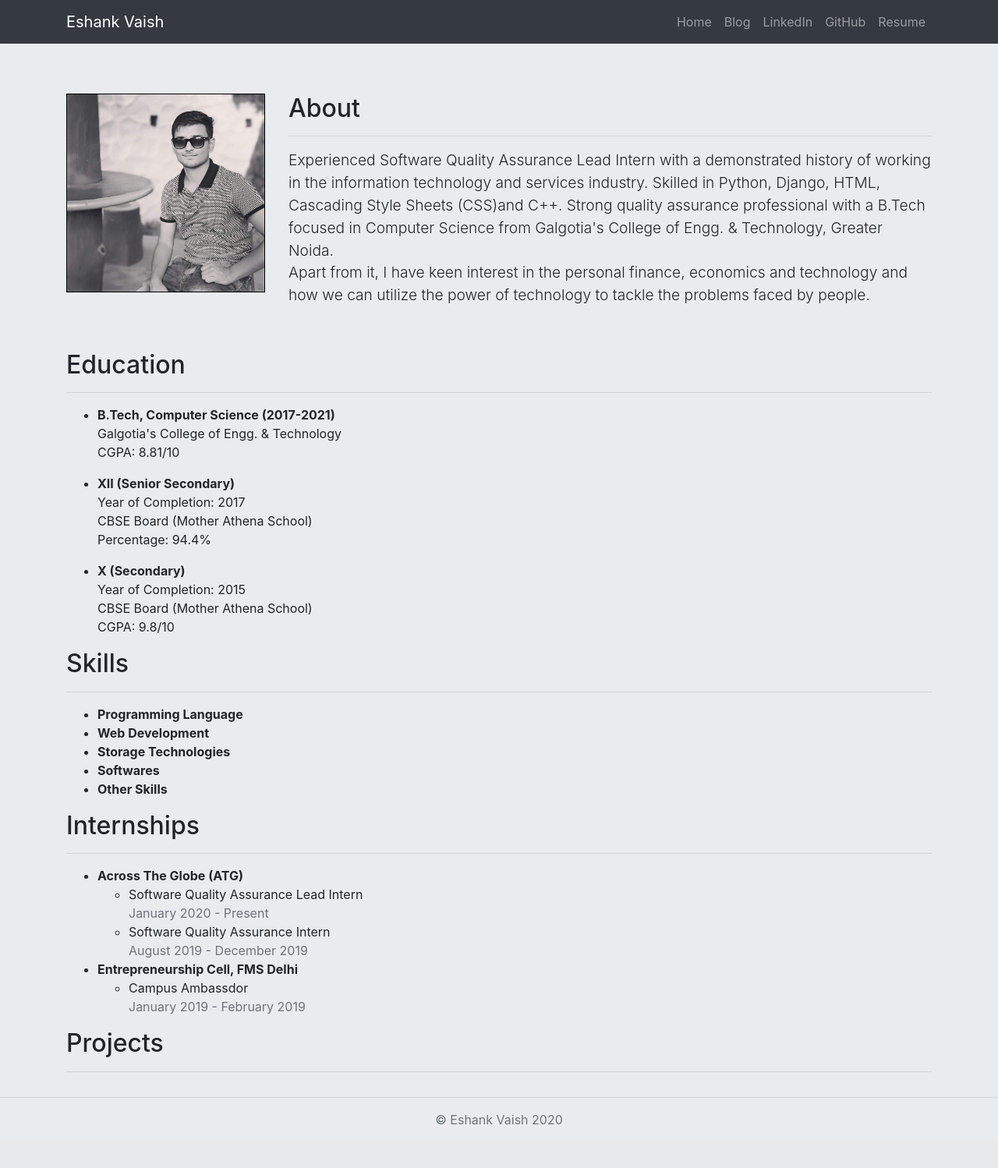
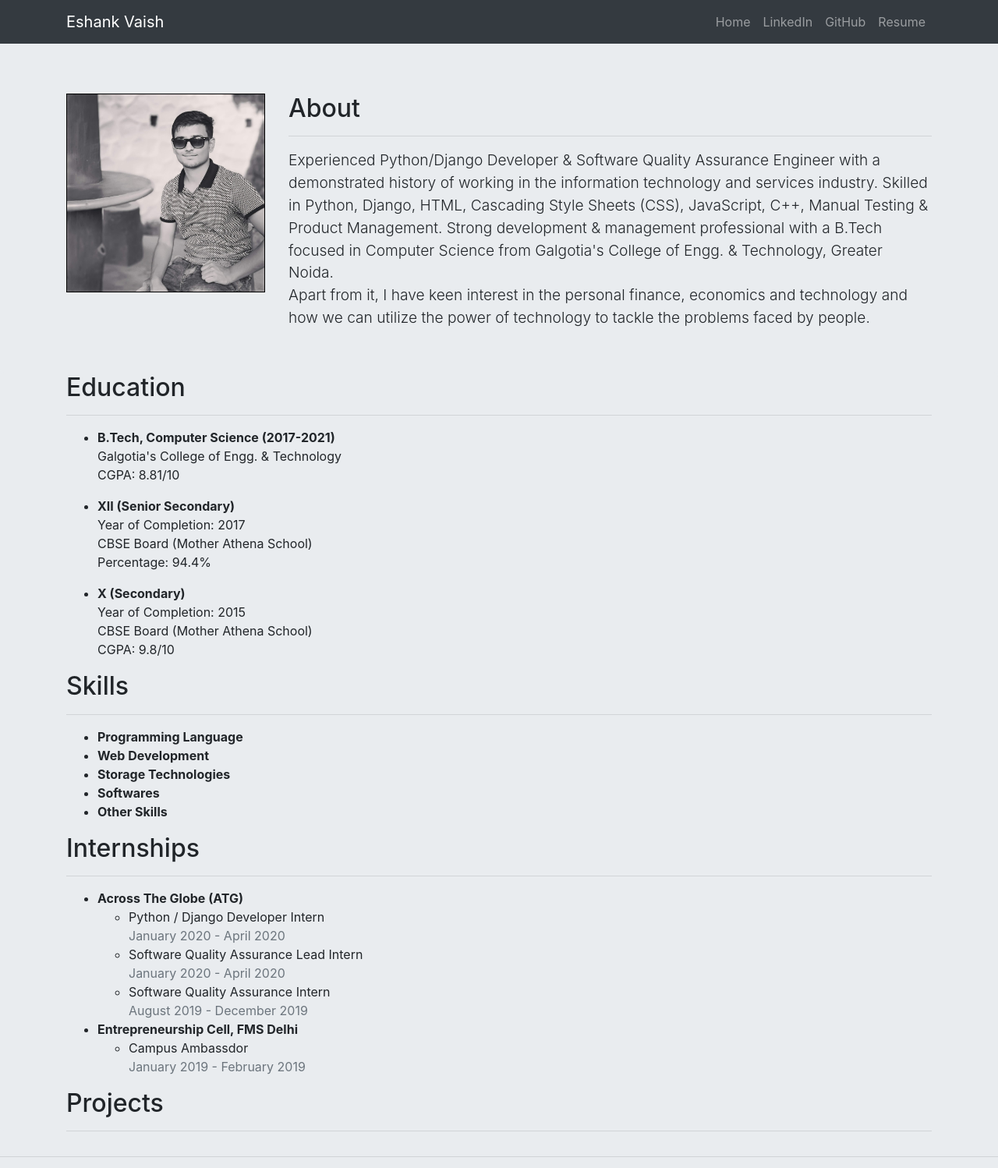
Before and after one commit to eshankvaish/portfolio-project, a Django app: page / in a window 1280 px wide. Shown: the top 1498 px of the page at 78% size. Before the commit the page ends 1443 px from the top, so only its background shows below. Run offline with Django 3.2, Linux system fonts and the light colour scheme; data that the repository does not hold is empty; some libraries are stand-ins or nearby versions.

Commit message:
Updated the project

```diff
--- a/jobs/templates/jobs/home.html
+++ b/jobs/templates/jobs/home.html
@@ -16,8 +16,7 @@
           <h2>About</h2>
             <hr>
             <p class="lead" style="font-size: 1.2rem;">
-              Experienced Software Quality Assurance Lead Intern with a demonstrated history of working in the information technology and services industry. Skilled in Python, Django, HTML, Cascading Style Sheets (CSS)and C++. Strong quality assurance professional with a B.Tech focused in Computer Science from Galgotia's College of Engg. & Technology, Greater Noida.
-              <br>
+              Experienced Python/Django Developer & Software Quality Assurance Engineer with a demonstrated history of working in the information technology and services industry. Skilled in Python, Django, HTML, Cascading Style Sheets (CSS), JavaScript, C++, Manual Testing & Product Management. Strong development & management professional with a B.Tech focused in Computer Science from Galgotia's College of Engg. & Technology, Greater Noida.               <br>
               Apart from it, I have keen interest in the personal finance, economics and technology and how we can utilize the power of technology to tackle the problems faced by people.
             </p>
         </div>
@@ -119,8 +118,12 @@
           <b><a href="https://www.atg.world" target="_blank" style="text-decoration: none; color: inherit;">Across The Globe (ATG)</a></b>
           <ul>
             <li>
+              Python / Django Developer Intern <br>
+              <span class="text-muted"> January 2020 - April 2020</span>
+            </li>
+            <li>
               Software Quality Assurance Lead Intern <br>
-              <span class="text-muted"> January 2020 - Present</span>
+              <span class="text-muted"> January 2020 - April 2020</span>
             </li>
             <li>
               Software Quality Assurance Intern <br>
--- a/portfolio/templates/base.html
+++ b/portfolio/templates/base.html
@@ -57,10 +57,10 @@
             <div class="collapse navbar-collapse" id="navbarNavAltMarkup">
               <div class="navbar-nav ml-auto">
                 <a class="nav-item nav-link" href="{% url 'home' %}">Home</a>
-                <a class="nav-item nav-link" href="{% url 'allblogs' %}">Blog</a>
+                <!--<a class="nav-item nav-link" href="{% url 'allblogs' %}">Blog</a>-->
                 <a class="nav-item nav-link" href="https://www.linkedin.com/in/eshankvaish/" target="_blank">LinkedIn</a>
                 <a class="nav-item nav-link" href="https://www.github.com/eshankvaish" target="_blank">GitHub</a>
-                <a class="nav-item nav-link" href="{% static 'EshankVaish_Resume_26042020.pdf' %}" target="_blank">Resume</a>
+                <a class="nav-item nav-link" href="{% static 'EshankVaish_Resume_10062020.pdf' %}" target="_blank">Resume</a>
               </div>
             </div>
           </div>
```
Also changed, not shown: 2 other files.
